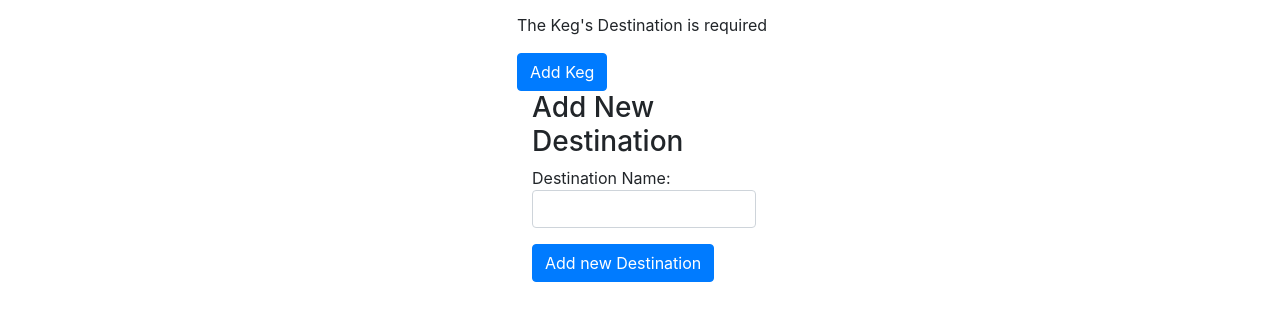
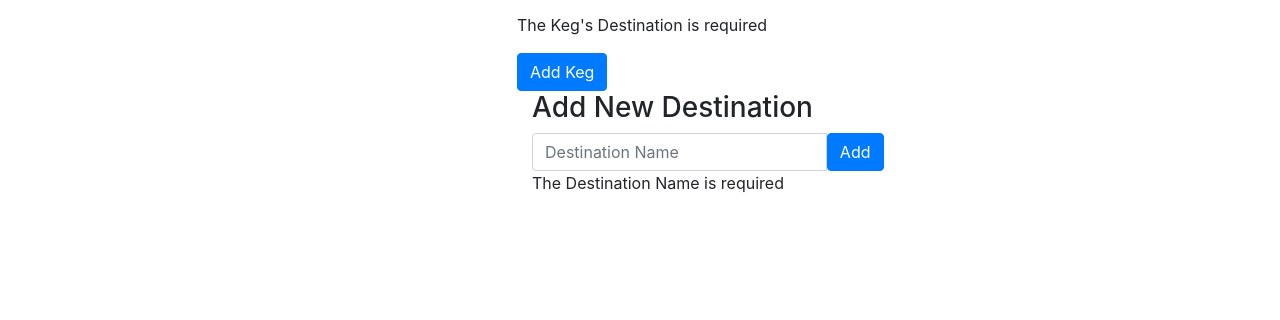
Before and after one commit to colm-mcqs/Shackelton, a website: page public/index.html in a window 1280 px wide. Shown: the part 278-598 px from the top of the page. Drawn offline with nearby package versions, Linux system fonts and the light colour scheme; some packages are replaced by stand-ins of ours; a script that the page names is missing.

Commit message:
Added form datepicker code and add destination form input

```diff
--- a/public/js/directives/kegForm.js
+++ b/public/js/directives/kegForm.js
@@ -1,5 +1,5 @@
 var app = angular.module('breweryApp');
-app.directive('kegFormDirective', ['kegsService', function(kegsService){
+app.directive('kegFormDirective', ['kegsService', '$document', function(kegsService, $document){
     return {
         restrict: 'E',
         templateUrl: 'partials/keg_form.html',
@@ -9,7 +9,8 @@ app.directive('kegFormDirective', ['kegsService', function(kegsService){
         },
         link: function (scope, element, attrs) {
             scope.keg = {};
-            scope.dest = {};
+            scope.dest = {
+            };
             scope.showKegs = false;
             scope.opened = false;
             scope.format = 'dd-MMMM-yyyy';
@@ -38,6 +39,7 @@ app.directive('kegFormDirective', ['kegsService', function(kegsService){
                 kegsService.addDestination(dest)
                     .then(function (data) {
                         console.log(data);
+                        $document.getElementById("destForm").reset();
                     })
             }
         }
--- a/public/js/directives/kegs.js
+++ b/public/js/directives/kegs.js
@@ -6,7 +6,6 @@ app.directive('kegsDirective', [function(){
         scope: {},
         replace: true,
         link: function (scope) {
-            console.log('asfd')
         }
     }
 }]);
--- a/public/partials/keg_form.html
+++ b/public/partials/keg_form.html
@@ -36,13 +36,16 @@
         </div>
         <button class="btn btn-primary" ng-click="addKeg(keg)">Add Keg</button>
     </form>
-    <div class="col-md-4">
+    <div class="col-md-6">
         <form name="destForm">
             <h3> Add New Destination</h3>
-            <div class="form-group">
-                Destination Name: <input type="text" class="form-control" name="name" ng-model="dest.name" required>
+            <div class="input-group" show-errors='{ showSuccess: true }'>
+                <input type="text" class="form-control" name="name" ng-model="dest.name" placeholder="Destination Name" required>
+                <span class="input-group-btn">
+                    <button class="btn btn-primary" ng-click="addDestination(dest)">Add</button>
+                </span>
             </div>
-            <button class="btn btn-primary" ng-click="addDestination(dest)">Add new Destination</button>
+            <p class="help-block" ng-if="destForm.name.$error.required">The Destination Name is required</p>
         </form>
     </div>
 </div>
```
